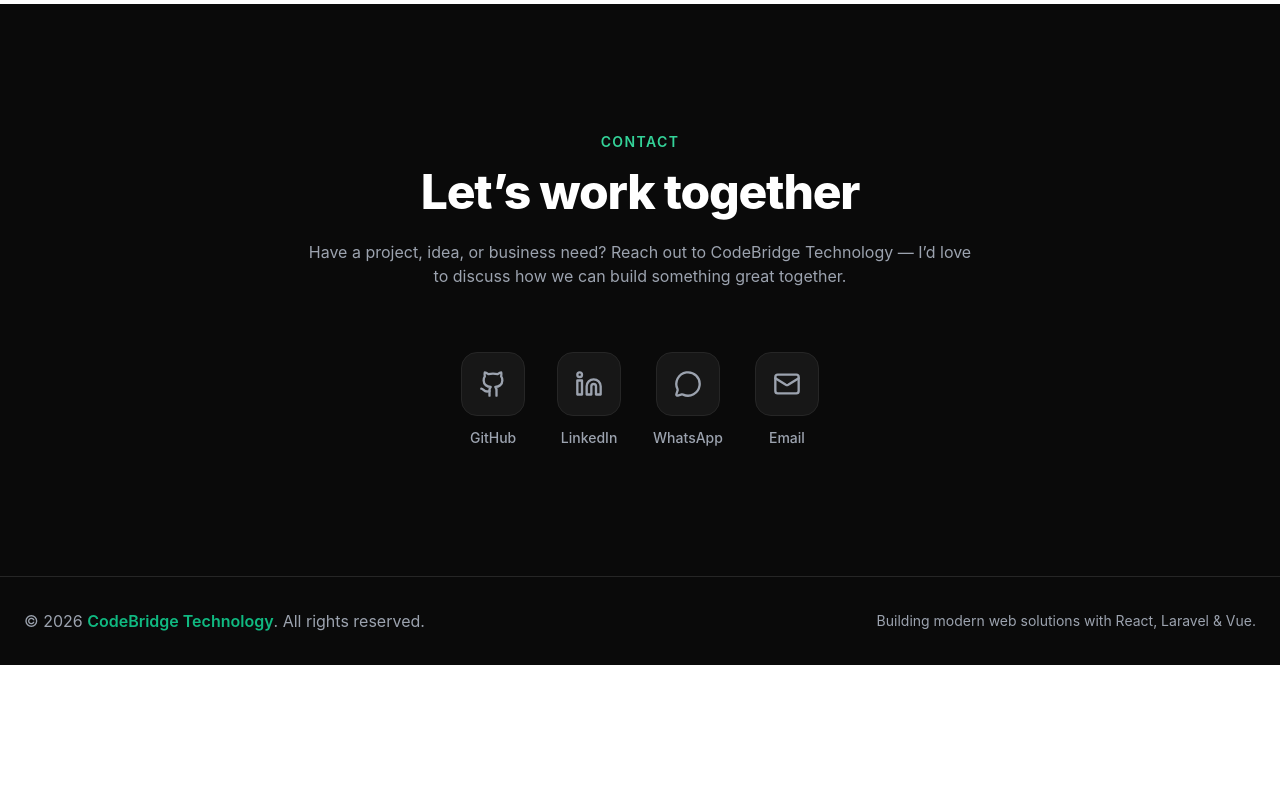
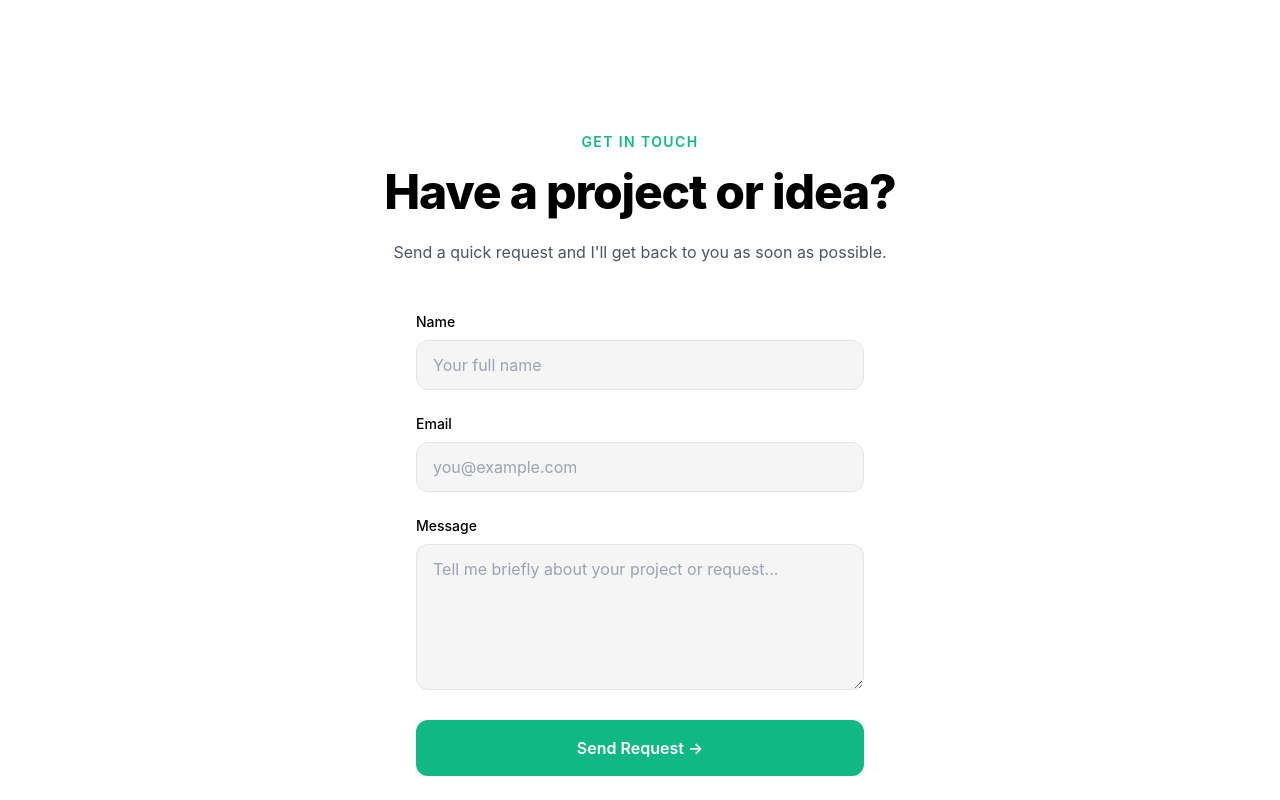
Before and after one commit to AnasMaimalee/portfolio, a React (Vite) app: page / in a window 1280 px wide. Shown: the part 7940-8740 px from the top of the page. Before the commit the page ends 8605 px from the top, so only its background shows below. Built offline with nearby package versions, Linux system fonts and the light colour scheme.

Commit message:
fix: Opne Source

```diff
--- a/src/App.tsx
+++ b/src/App.tsx
@@ -9,6 +9,8 @@ import Experience from "./components/sections/Experience"
 import Contact from "./components/sections/Contact"
 import OpenSource from "./components/sections/OpenSource"
 import Education from "./components/sections/Education"
+import QuickRequest  from "./components/sections/QuickRequest"
+
 
 export default function App() {
   return (
@@ -23,6 +25,7 @@ export default function App() {
         <Projects />
         <OpenSource />
         <Education />
+        <QuickRequest />
         <Contact />
       </main>
 
--- a/src/components/sections/OpenSource.tsx
+++ b/src/components/sections/OpenSource.tsx
@@ -1,5 +1,15 @@
 import { useState } from "react";
 import FadeIn from "../ui/FadeIn";
+
+// ✅ Type definitions
+interface InstallMethods {
+  composer: string;
+  manual: string[];
+  docker: string;
+  publish?: string;
+}
+
+
 
 const packages = [
   {
@@ -53,10 +63,11 @@ const packages = [
 ];
 
 export default function OpenSource() {
-  const [activeTab, setActiveTab] = useState({});
-  const [copied, setCopied] = useState(null);
+  const [activeTab, setActiveTab] = useState<Record<number, string>>({});
+  const [copied, setCopied] = useState<string | null>(null);
 
-  const copy = async (text, key) => {
+  // ✅ Fixed: Typed parameters
+  const copy = async (text: string, key: string) => {
     await navigator.clipboard.writeText(text);
     setCopied(key);
     setTimeout(() => setCopied(null), 2000);
@@ -65,7 +76,6 @@ export default function OpenSource() {
   return (
     <section id="open-source" className="py-32">
       <div className="max-w-7xl mx-auto px-6">
-
         {/* HEADER */}
         <FadeIn>
           <div className="max-w-2xl mb-20">
@@ -81,12 +91,12 @@ export default function OpenSource() {
         {/* PACKAGES GRID */}
         <div className="grid md:grid-cols-2 gap-12">
           {packages.map((pkg, index) => {
-            const tab = activeTab[index] || "composer";
+            // ✅ Fixed: Explicit type assertion
+            const tab: string = activeTab[index] || "composer";
 
             return (
               <FadeIn key={index} delay={index * 0.15}>
                 <div className="relative rounded-3xl border border-neutral-200 dark:border-neutral-800 p-8 bg-white dark:bg-neutral-950 shadow-lg hover:shadow-xl transition">
-
                   {/* STATUS */}
                   <span
                     className={`absolute top-6 right-6 text-xs text-white px-3 py-1 rounded-full ${pkg.statusColor}`}
@@ -95,7 +105,6 @@ export default function OpenSource() {
                   </span>
 
                   <h3 className="text-xl font-bold mb-4">{pkg.name}</h3>
-
                   <p className="text-gray-600 dark:text-gray-400 mb-6 leading-relaxed">
                     {pkg.description}
                   </p>
@@ -147,13 +156,13 @@ export default function OpenSource() {
                       <div className="relative">
                         <pre className="rounded-xl bg-neutral-100 dark:bg-neutral-900 px-4 py-3 text-sm overflow-x-auto">
                           <code className="text-emerald-600">
-                            {pkg.install[tab]}
+                            {pkg.install[tab as keyof InstallMethods]}
                           </code>
                         </pre>
 
                         <button
                           onClick={() =>
-                            copy(pkg.install[tab], `${index}-${tab}`)
+                            copy(pkg.install[tab as keyof InstallMethods] as string, `${index}-${tab}`)
                           }
                           className="absolute top-2 right-2 text-xs px-3 py-1 rounded-full bg-emerald-500 text-white"
                         >
@@ -179,13 +188,11 @@ export default function OpenSource() {
 
                         <button
                           onClick={() =>
-                            copy(pkg.install.publish, `${index}-publish`)
+                            copy(pkg.install.publish!, `${index}-publish`)
                           }
                           className="absolute top-2 right-2 text-xs px-3 py-1 rounded-full bg-emerald-500 text-white"
                         >
-                          {copied === `${index}-publish`
-                            ? "Copied!"
-                            : "Copy"}
+                          {copied === `${index}-publish` ? "Copied!" : "Copy"}
                         </button>
                       </div>
                     )}
--- /dev/null
+++ b/src/components/sections/QuickRequest.tsx
@@ -0,0 +1,158 @@
+import { useState, useEffect } from "react";
+
+interface FormData {
+  full_name: string;
+  email: string;
+  message: string;
+}
+
+export default function QuickRequest() {
+  const [form, setForm] = useState<FormData>({ full_name: "", email: "", message: "" });
+  const [loading, setLoading] = useState(false);
+  const [showSuccess, setShowSuccess] = useState(false);
+  const [showError, setShowError] = useState(false);
+  const [errorMsg, setErrorMsg] = useState("");
+
+  const handleChange = (e: React.ChangeEvent<HTMLInputElement | HTMLTextAreaElement>) => {
+    setForm({ ...form, [e.target.name]: e.target.value });
+  };
+
+  const handleSubmit = async (e: React.FormEvent) => {
+    e.preventDefault();
+    setLoading(true);
+    setShowSuccess(false);
+    setShowError(false);
+
+    try {
+      const response = await fetch("https://appears-desired-elect-capacity.trycloudflare.com/api/feedback", {
+        method: "POST",
+        headers: {
+          "Content-Type": "application/json",
+          Accept: "application/json",
+        },
+        body: JSON.stringify(form),
+      });
+
+      if (!response.ok) {
+        throw new Error("Failed to submit request.");
+      }
+
+      setShowSuccess(true);
+      setForm({ full_name: "", email: "", message: "" });
+    } catch (err) {
+      setErrorMsg((err as Error).message || "Submission failed.");
+      setShowError(true);
+    } finally {
+      setLoading(false);
+    }
+  };
+
+  // Auto-hide notifications
+  useEffect(() => {
+    if (showSuccess) {
+      const timer = setTimeout(() => setShowSuccess(false), 4000);
+      return () => clearTimeout(timer);
+    }
+  }, [showSuccess]);
+
+  useEffect(() => {
+    if (showError) {
+      const timer = setTimeout(() => setShowError(false), 5000);
+      return () => clearTimeout(timer);
+    }
+  }, [showError]);
+
+  return (
+    <>
+      {/* TOP CENTER NOTIFICATION */}
+      {showSuccess && (
+        <div className="fixed top-4 left-1/2 transform -translate-x-1/2 z-50">
+          <div className="bg-emerald-500 text-white px-6 py-4 rounded-xl shadow-2xl border border-emerald-600 max-w-md mx-auto animate-in slide-in-from-top-2 fade-in duration-300">
+            <div className="flex items-center gap-3">
+              <svg className="w-6 h-6" fill="none" stroke="currentColor" viewBox="0 0 24 24">
+                <path strokeLinecap="round" strokeLinejoin="round" strokeWidth={2} d="M5 13l4 4L19 7" />
+              </svg>
+              <span className="font-medium">Request sent successfully! I'll get back to you soon.</span>
+            </div>
+          </div>
+        </div>
+      )}
+
+      {showError && (
+        <div className="fixed top-4 left-1/2 transform -translate-x-1/2 z-50">
+          <div className="bg-red-500 text-white px-6 py-4 rounded-xl shadow-2xl border border-red-600 max-w-md mx-auto animate-in slide-in-from-top-2 fade-in duration-300">
+            <div className="flex items-center gap-3">
+              <svg className="w-6 h-6" fill="none" stroke="currentColor" viewBox="0 0 24 24">
+                <path strokeLinecap="round" strokeLinejoin="round" strokeWidth={2} d="M12 9v2m0 4h.01m-6.938 4h13.856c1.54 0 2.502-1.667 1.732-3L13.732 4c-.77-1.333-2.694-1.333-3.464 0L3.34 16c-.77 1.333.192 3 1.732 3z" />
+              </svg>
+              <span className="font-medium">{errorMsg}</span>
+            </div>
+          </div>
+        </div>
+      )}
+
+      {/* FORM SECTION */}
+      <section id="contact" className="py-32 bg-white dark:bg-neutral-950">
+        <div className="max-w-3xl mx-auto px-6 text-center">
+          <p className="section-subtitle mb-4">Get in touch</p>
+          <h2 className="section-title mb-6">Have a project or idea?</h2>
+          <p className="text-gray-600 dark:text-gray-400 mb-12">
+            Send a quick request and I'll get back to you as soon as possible.
+          </p>
+
+          <form onSubmit={handleSubmit} className="space-y-6 text-left max-w-md mx-auto">
+            <div>
+              <label className="block text-sm font-medium mb-2">Name</label>
+              <input
+                type="text"
+                name="full_name"
+                required
+                value={form.full_name}
+                onChange={handleChange}
+                placeholder="Your full name"
+                disabled={loading}
+                className="w-full rounded-xl px-4 py-3 bg-neutral-100 dark:bg-neutral-900 border border-neutral-200 dark:border-neutral-800 focus:outline-none focus:ring-2 focus:ring-emerald-500 disabled:opacity-60"
+              />
+            </div>
+
+            <div>
+              <label className="block text-sm font-medium mb-2">Email</label>
+              <input
+                type="email"
+                name="email"
+                required
+                value={form.email}
+                onChange={handleChange}
+                placeholder="you@example.com"
+                disabled={loading}
+                className="w-full rounded-xl px-4 py-3 bg-neutral-100 dark:bg-neutral-900 border border-neutral-200 dark:border-neutral-800 focus:outline-none focus:ring-2 focus:ring-emerald-500 disabled:opacity-60"
+              />
+            </div>
+
+            <div>
+              <label className="block text-sm font-medium mb-2">Message</label>
+              <textarea
+                name="message"
+                rows={5}
+                required
+                value={form.message}
+                onChange={handleChange}
+                placeholder="Tell me briefly about your project or request..."
+                disabled={loading}
+                className="w-full rounded-xl px-4 py-3 bg-neutral-100 dark:bg-neutral-900 border border-neutral-200 dark:border-neutral-800 focus:outline-none focus:ring-2 focus:ring-emerald-500 disabled:opacity-60"
+              />
+            </div>
+
+            <button
+              type="submit"
+              disabled={loading}
+              className="w-full rounded-xl py-4 font-semibold text-white bg-emerald-500 hover:bg-emerald-600 transition disabled:opacity-60 disabled:cursor-not-allowed"
+            >
+              {loading ? "Sending..." : "Send Request →"}
+            </button>
+          </form>
+        </div>
+      </section>
+    </>
+  );
+}
```
